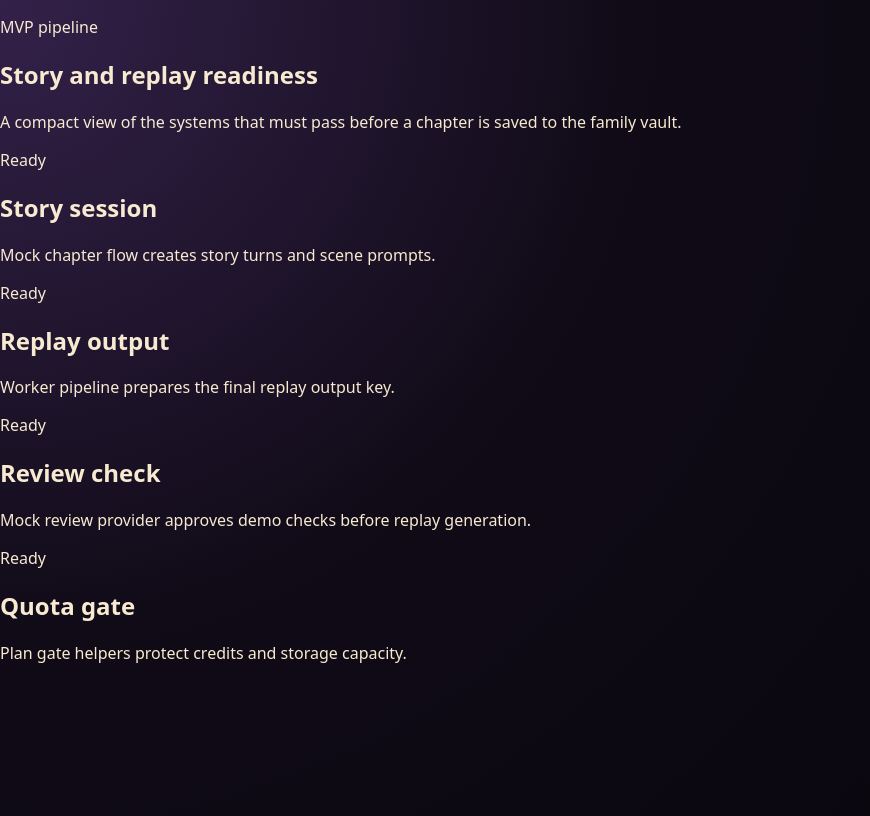
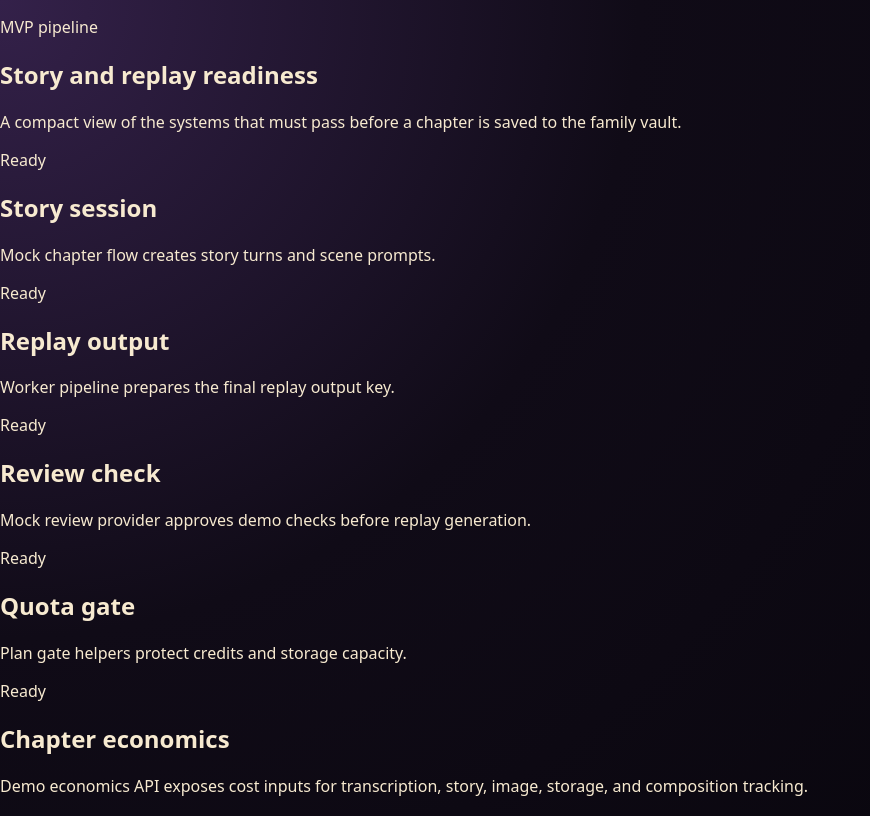
Before and after one commit to OmarA1-Bakri/StoryTime, a Next.js app in the folder apps/web/: page /app/pipeline in a window 1280 px wide. Shown: the whole page, without its empty margins (0-870 px from the left). Built offline with nearby package versions, Linux system fonts and the light colour scheme.

Commit message:
feat: show economics on pipeline page

```diff
--- a/apps/web/app/app/pipeline/page.tsx
+++ b/apps/web/app/app/pipeline/page.tsx
@@ -2,7 +2,8 @@ const pipelineStages = [
   { name: "Story session", status: "Ready", detail: "Mock chapter flow creates story turns and scene prompts." },
   { name: "Replay output", status: "Ready", detail: "Worker pipeline prepares the final replay output key." },
   { name: "Review check", status: "Ready", detail: "Mock review provider approves demo checks before replay generation." },
-  { name: "Quota gate", status: "Ready", detail: "Plan gate helpers protect credits and storage capacity." }
+  { name: "Quota gate", status: "Ready", detail: "Plan gate helpers protect credits and storage capacity." },
+  { name: "Chapter economics", status: "Ready", detail: "Demo economics API exposes cost inputs for transcription, story, image, storage, and composition tracking." }
 ];
 
 export default function PipelinePage() {
```
